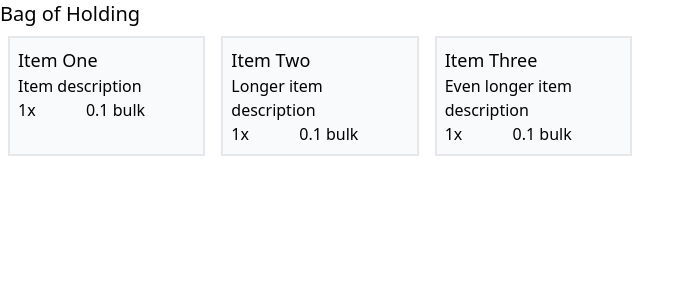
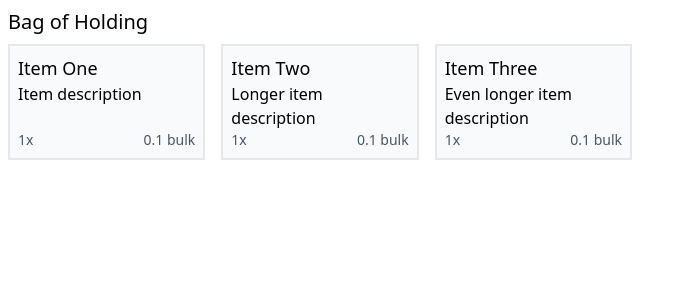
Before and after one commit to arconyx/bagofholding, a SvelteKit app: page /bag in a window 1280 px wide. Shown: the top 300 px of the page, without its empty margins (0-694 px from the left). Built offline with nearby package versions, Linux system fonts and the light colour scheme.

Commit message:
improving info display

```diff
--- a/src/routes/bag/+page.svelte
+++ b/src/routes/bag/+page.svelte
@@ -4,7 +4,7 @@
 	let { data } = $props();
 </script>
 
-<h1 class="text-xl">Bag of Holding</h1>
+<h1 class="ml-2 mt-2 text-xl">Bag of Holding</h1>
 
 <ul class="grid-cols-auto-fill-48 grid grid-flow-row auto-rows-min" style="">
 	{#each data.items as item}
--- a/src/routes/bag/ItemBox.svelte
+++ b/src/routes/bag/ItemBox.svelte
@@ -8,11 +8,14 @@
 	let { item }: Props = $props();
 </script>
 
-<li data-item-id={item.id} class="m-2 block min-w-48 border-2 bg-slate-50 p-2 hover:bg-slate-100">
-	<h3 class="text-lg">{item.name}</h3>
-	<p>{item.notes}</p>
-	<div class="flex flex-row">
-		<span class="flex-auto">{item.quantity}x</span>
-		<span class="flex-auto">{item.unit_bulk * item.quantity} bulk</span>
+<li
+	data-item-id={item.id}
+	class="m-2 block flex min-w-48 flex-col border-2 bg-slate-50 p-2 hover:bg-slate-100"
+>
+	<h3 class="flex-inital text-lg">{item.name}</h3>
+	<p class="text-md flex-grow">{item.notes}</p>
+	<div class="flex flex-initial flex-row">
+		<span class="flex-auto text-sm text-slate-600">{item.quantity}x</span>
+		<span class="text-sm text-slate-600">{item.unit_bulk * item.quantity} bulk</span>
 	</div>
 </li>
```
